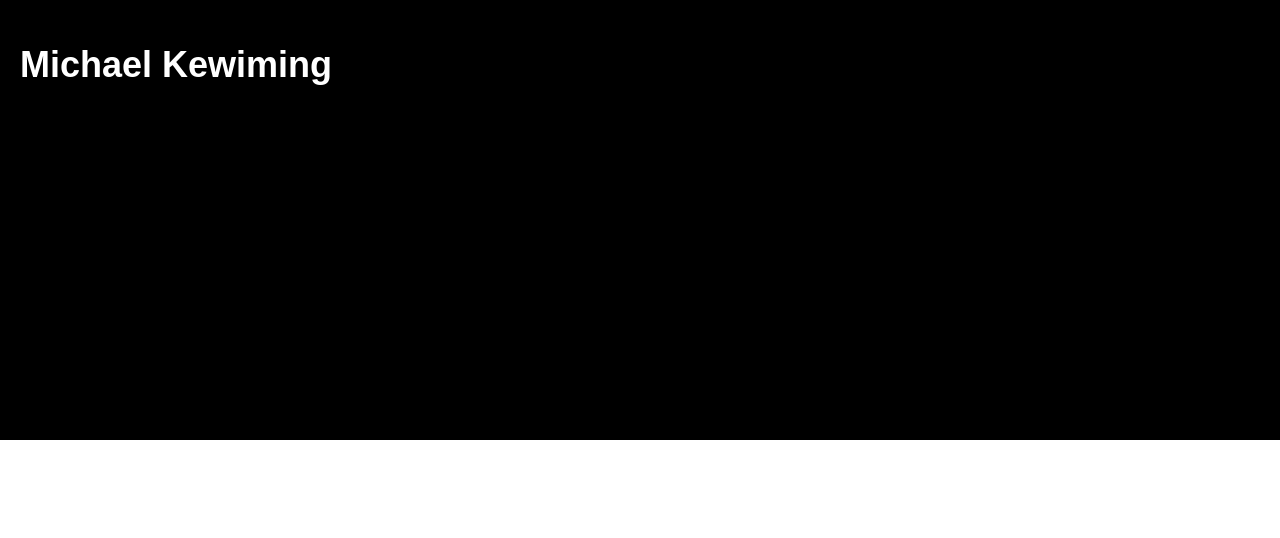
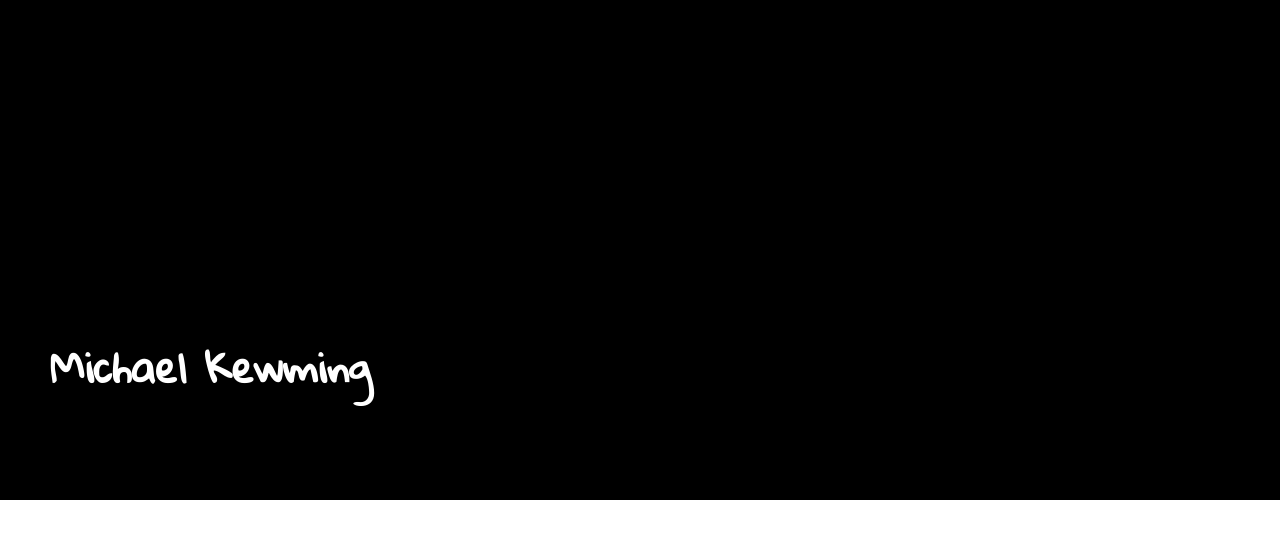
Before and after one commit to Amanush/React_app, a React (Create React App) app: page / in a window 1280 px wide. Shown: the top 538 px of the page. Built offline with nearby package versions, Linux system fonts and the light colour scheme.

Commit message:
added area and component for animation

```diff
--- a/src/App.css
+++ b/src/App.css
@@ -9,8 +9,7 @@
 
 .App-header {
   background-color: #000000;
-  height: 400px;
-  padding: 20px;
+  height: 500px;
   color: white;
 }
 
--- a/src/Header.js
+++ b/src/Header.js
@@ -1,12 +1,19 @@
 import React, { Component } from 'react';
+
+// Components for Header
 import Heading from './Header/title';
+import HeaderAnimation from './Header/HeaderAnimation';
+import HeaderMenu from './Header/HeaderMenu';
 
 class Header extends Component {
 
 	render() {
 		return (
 			<div className="App-header">
+				<link href="https://fonts.googleapis.com/css?family=Gloria+Hallelujah" rel="stylesheet"/>
+				<HeaderAnimation/>
 				<Heading/>
+				<HeaderMenu/>
 			</div>
 		);
 	};
--- /dev/null
+++ b/src/Header/HeaderAnimation.js
@@ -0,0 +1,13 @@
+import React, { Component } from 'react';
+
+class HeaderAnimation extends Component {
+
+	render() {
+		return (
+			<div className="HeaderAnimation">
+			</div>
+		);
+	};
+};
+
+export default HeaderAnimation;
--- /dev/null
+++ b/src/Header/HeaderMenu.js
@@ -0,0 +1,13 @@
+import React, { Component } from 'react';
+
+class HeaderMenu extends Component {
+
+	render() {
+		return (
+			<div className="HeaderMenu">
+			</div>
+		);
+	};
+};
+
+export default HeaderMenu;
--- a/src/Header/header.css
+++ b/src/Header/header.css
@@ -1,4 +1,12 @@
+.HeaderAnimation {
+	height: 300px;
+}
+
 .Heading {
 	color: white;
 	font-size: large;
+	padding-right: 50px;
+	padding-left: 50px;
+	font-family: 'Gloria Hallelujah', cursive;
+	font-size: 20px;
 }
--- a/src/Header/title.js
+++ b/src/Header/title.js
@@ -6,7 +6,7 @@ class Heading extends Component {
 	render() {
 		return (
 			<div className="Heading">
-				<h1> Michael Kewiming </h1>
+				<h1> Michael Kewming </h1>
 			</div>
 		);
 	};
```
